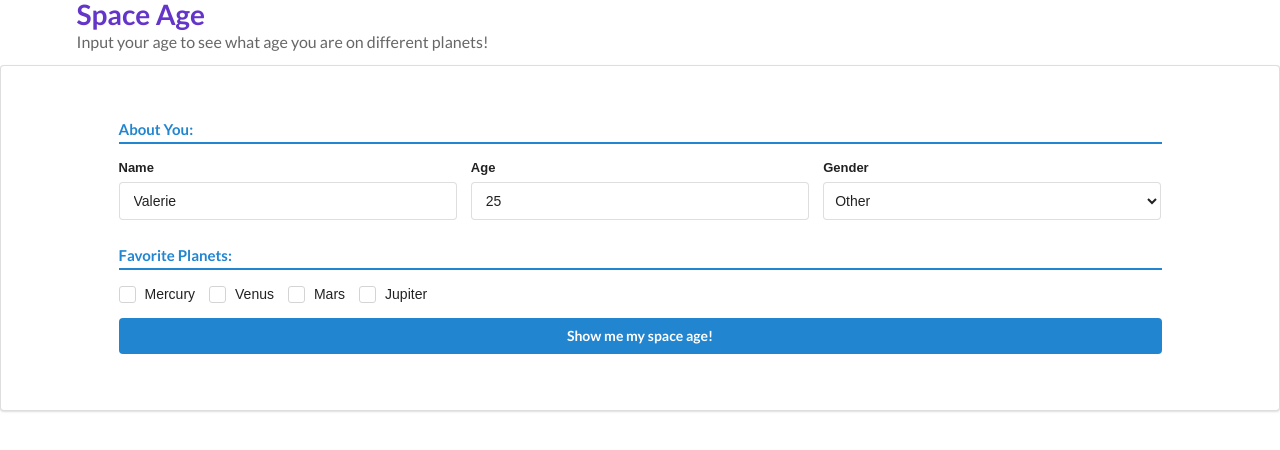
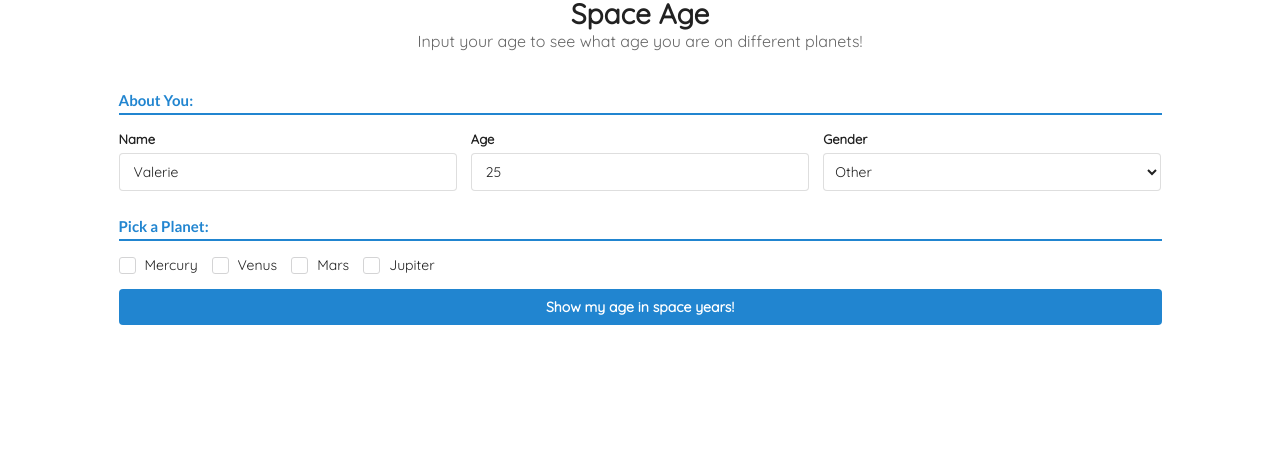
Before and after one commit to wrunion/tdd-in-space-e20, a website built with webpack: page src/index.html in a window 1280 px wide. Built offline with nearby package versions, Linux system fonts and the light colour scheme.

```diff
--- a/src/index.html
+++ b/src/index.html
@@ -7,6 +7,8 @@
     <script src="https://code.jquery.com/jquery-3.1.1.min.js" crossorigin="anonymous"></script>
     <link rel="stylesheet" href="https://cdn.jsdelivr.net/npm/semantic-ui@2.4.2/dist/semantic.min.css">
     <script src="https://cdn.jsdelivr.net/npm/semantic-ui@2.4.2/dist/semantic.min.js"></script>
+    <link href="https://fonts.googleapis.com/css?family=Lora|Quicksand&display=swap" rel="stylesheet">
+
     <!-- jQuery CDN -->
     <!-- <script src="https://code.jquery.com/jquery-3.4.1.min.js" integrity="sha256-CSXorXvZcTkaix6Yvo6HppcZGetbYMGWSFlBw8HfCJo=" crossorigin="anonymous"></script> -->
 
@@ -14,15 +16,15 @@
 </head>
 <div class="ui container">
 <body>
-  <h1 class="ui header violet" id="testHeading">
+  <h1 class="ui header" id="header">
     Space Age
     <div class="sub header">Input your age to see what age you are on different planets!</div>
   </h1>
 </div>
-<div class="ui segment">
+<!-- <div class="ui segment"> -->
 <div class="ui form container">
   <form>
-    <h4 class="ui dividing header blue">About You:</h4>
+    <h4 class="ui dividing header blue" id="header1">About You:</h4>
     <div class="three fields">
       <div class="field">
         <label>Name</label>
@@ -41,7 +43,7 @@
           </select>
       </div>
     </div>
-    <h4 class="ui dividing header blue">Favorite Planets:</h4>
+    <h4 class="ui dividing header blue">Pick a Planet:</h4>
     <div class="fields">
       <div class="field">
         <div class="ui checkbox">
@@ -68,7 +70,7 @@
         </div>
       </div>
     </div>
-    <button class="ui fluid button blue">Show me my space age!</button>
+    <button type="submit" id="submitButton" class="ui fluid button blue">Show my age in space years!</button>
   </form>
 </div>
 </div>
```
